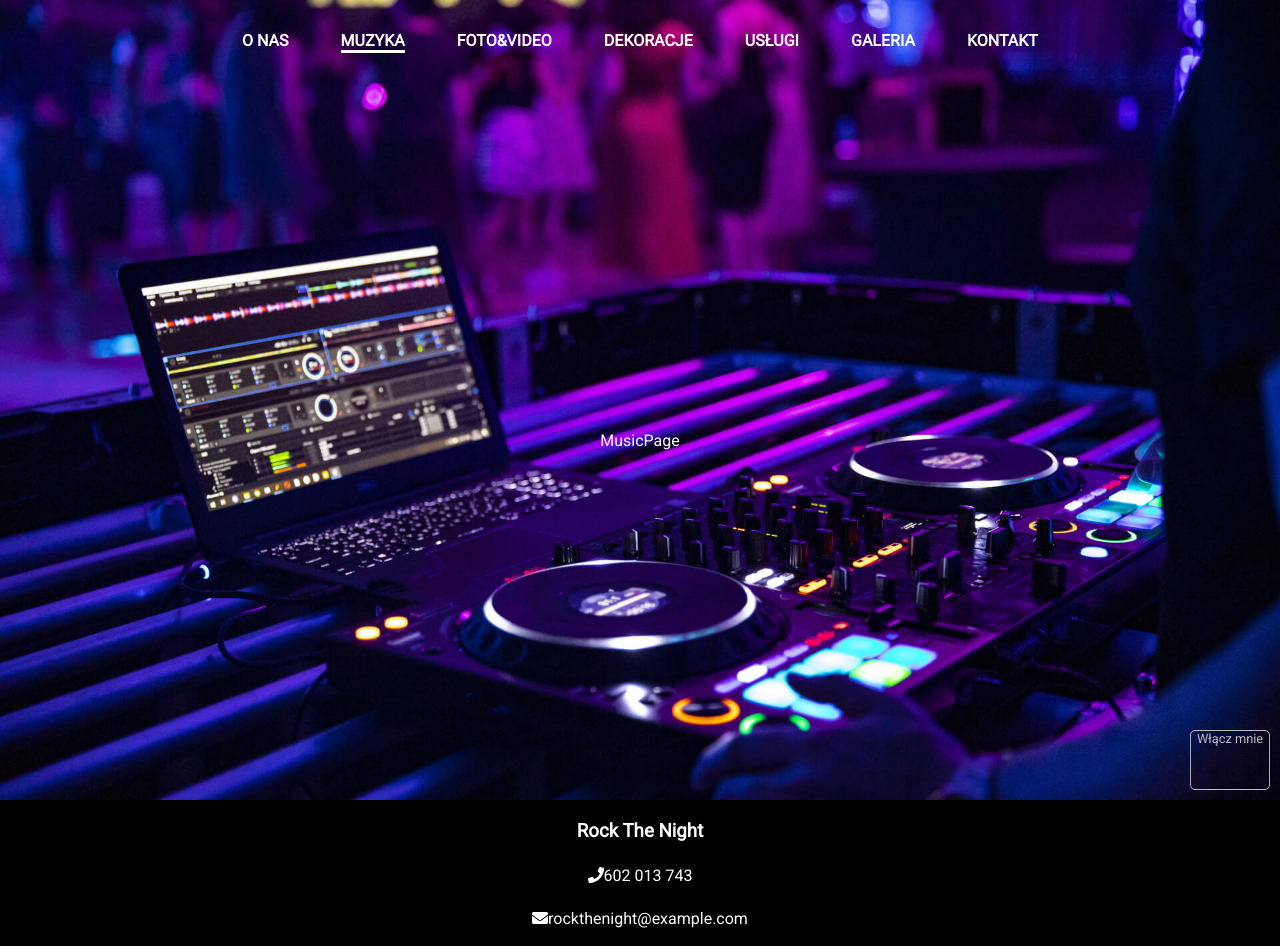
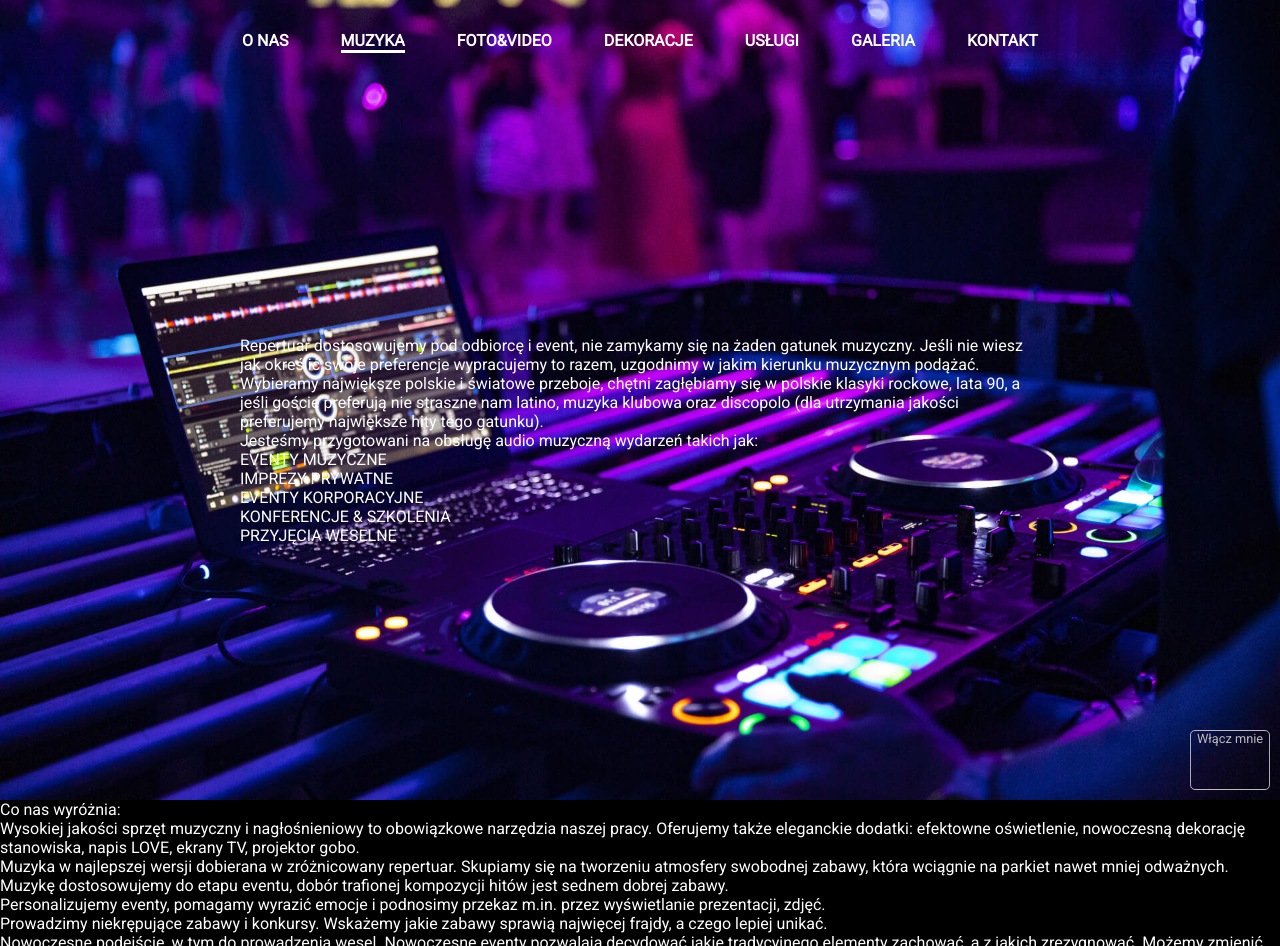
Before and after one commit to BartlomiejMogielnicki/rtnea-website-v1, a Gatsby site: page /muzyka in a window 1280 px wide. Shown: the top 946 px of the page. Built offline with nearby package versions, Linux system fonts and the light colour scheme; Gatsby itself is replaced by a stand-in of ours; no server answers.

Commit message:
Add music page content

```diff
--- a/src/pages/index.js
+++ b/src/pages/index.js
@@ -82,8 +82,8 @@ const HomePage = () => {
           <p>
             Dzięki naszym umiejętnościom, nie tylko muzycznym, eventy są na
             wysokim poziomie z dopracowaniem detali. Oferujemy także{' '}
-            <StyledLink to="/decoration">dekoracje</StyledLink> i dodatkowe{' '}
-            <StyledLink to="/services">usługi</StyledLink>, wszystko po to, by
+            <StyledLink to="/dekoracje">dekoracje</StyledLink> i dodatkowe{' '}
+            <StyledLink to="/uslugi">usługi</StyledLink>, wszystko po to, by
             podążać za trendami i potrzebami odbiorców.
           </p>
         </StyledAboutSection>
--- a/src/pages/muzyka.js
+++ b/src/pages/muzyka.js
@@ -2,6 +2,11 @@ import React from 'react';
 import Layout from '../layout/layout';
 import { graphql, useStaticQuery } from 'gatsby';
 import Hero from '../components/atoms/Hero/Hero';
+import styled from 'styled-components';
+
+const StyledWrapper = styled.div`
+  color: #fff;
+`;
 
 const MusicPage = () => {
   const data = useStaticQuery(graphql`
@@ -18,7 +23,70 @@ const MusicPage = () => {
 
   return (
     <Layout>
-      <Hero backgroundImage={data.file.sharp.fluid}>MusicPage</Hero>
+      <Hero backgroundImage={data.file.sharp.fluid}>
+        <div>
+          <div>
+            <p>
+              Repertuar dostosowujemy pod odbiorcę i event, nie zamykamy się na
+              żaden gatunek muzyczny. Jeśli nie wiesz jak określić swoje
+              preferencje wypracujemy to razem, uzgodnimy w jakim kierunku
+              muzycznym podążać.
+            </p>
+            <p>
+              Wybieramy największe polskie i światowe przeboje, chętni
+              zagłębiamy się w polskie klasyki rockowe, lata 90, a jeśli goście
+              preferują nie straszne nam latino, muzyka klubowa oraz discopolo
+              (dla utrzymania jakości preferujemy największe hity tego gatunku).
+            </p>
+          </div>
+          <div>
+            <p>
+              Jesteśmy przygotowani na obsługę audio muzyczną wydarzeń takich
+              jak:
+            </p>
+            <ul>
+              <li>EVENTY MUZYCZNE</li>
+              <li>IMPREZY PRYWATNE</li>
+              <li>EVENTY KORPORACYJNE</li>
+              <li>KONFERENCJE & SZKOLENIA</li>
+              <li>PRZYJĘCIA WESELNE</li>
+            </ul>
+          </div>
+        </div>
+      </Hero>
+      <StyledWrapper>
+        <div>
+          <p>Co nas wyróżnia:</p>
+          <ul>
+            <li>
+              Wysokiej jakości sprzęt muzyczny i nagłośnieniowy to obowiązkowe
+              narzędzia naszej pracy. Oferujemy także eleganckie dodatki:
+              efektowne oświetlenie, nowoczesną dekorację stanowiska, napis
+              LOVE, ekrany TV, projektor gobo.
+            </li>
+            <li>
+              Muzyka w najlepszej wersji dobierana w zróżnicowany repertuar.
+              Skupiamy się na tworzeniu atmosfery swobodnej zabawy, która
+              wciągnie na parkiet nawet mniej odważnych. Muzykę dostosowujemy do
+              etapu eventu, dobór trafionej kompozycji hitów jest sednem dobrej
+              zabawy.
+            </li>
+            <li>
+              Personalizujemy eventy, pomagamy wyrazić emocje i podnosimy
+              przekaz m.in. przez wyświetlanie prezentacji, zdjęć.
+            </li>
+            <li>
+              Prowadzimy niekrępujące zabawy i konkursy. Wskażemy jakie zabawy
+              sprawią najwięcej frajdy, a czego lepiej unikać.
+            </li>
+            <li>
+              Nowoczesne podejście, w tym do prowadzenia wesel. Nowoczesne
+              eventy pozwalają decydować jakie tradycyjnego elementy zachować, a
+              z jakich zrezygnować. Możemy zmienić kolejność wedle uznania.
+            </li>
+          </ul>
+        </div>
+      </StyledWrapper>
     </Layout>
   );
 };
```
